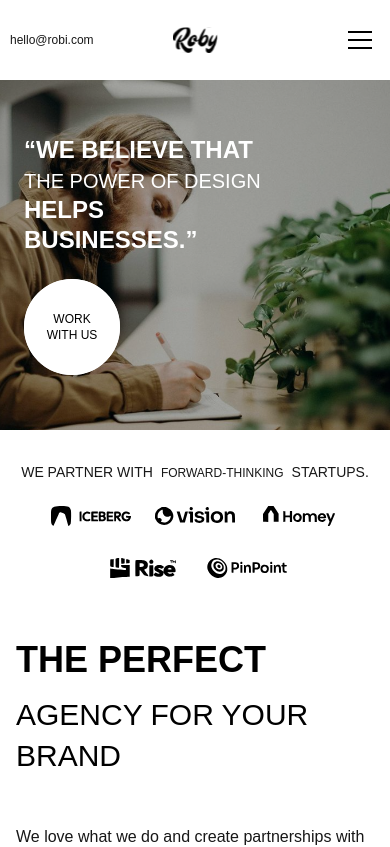
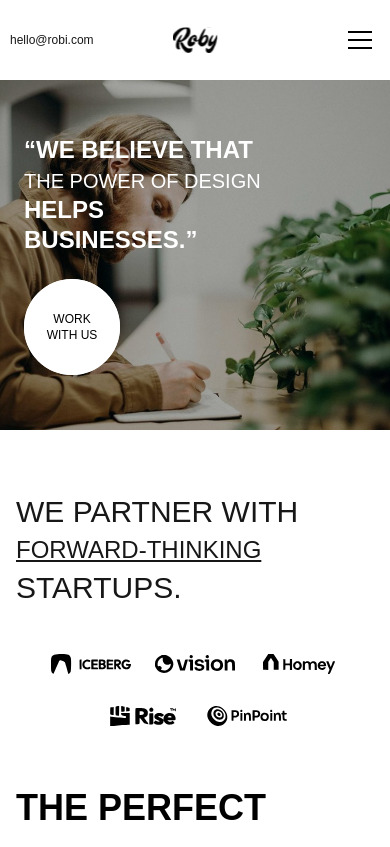
Before and after one commit to imflawlezz/roby-landing, a Next.js app: page / in a window 390 px wide. Shown: the top 847 px of the page. Built offline with nearby package versions, Linux system fonts and the light colour scheme.

Commit message:
style: add --paragraph color variable, adjust existing components to use it

```diff
--- a/src/app/globals.css
+++ b/src/app/globals.css
@@ -4,6 +4,7 @@
 :root {
   --background: #ffffff;
   --foreground: #171717;
+  --paragraph: #747474;
   --font-roboto: #{roboto.style.fontFamily};
   --font-roboto-mono: #{robotoMono.style.fontFamily};
 }
--- a/src/components/sections/Header.tsx
+++ b/src/components/sections/Header.tsx
@@ -65,7 +65,7 @@ export const Header = () => {
                         }}
                     >
                         <div className="hidden lg:flex flex-col justify-center gap-1 transition-all duration-300">
-                            <p className="text-xs lg:text-lg text-gray-500">
+                            <p className="text-xs lg:text-lg text-[var(--paragraph)]">
                                 A creative agency based in Helsinki.
                             </p>
                             <a
--- a/src/components/sections/Partners.tsx
+++ b/src/components/sections/Partners.tsx
@@ -2,16 +2,16 @@ import { LogoGrid } from "@/components/shared/LogoGrid";
 
 export const Partners = () => {
     return (
-        <section className="my-8 sm:my-12 md:my-20 lg:my-32 px-4 sm:px-6">
-            <div className="container mx-auto flex items-center justify-center mb-6 sm:mb-8 md:mb-12 lg:mb-16">
-                <div className="flex flex-wrap items-baseline justify-center gap-x-2 gap-y-1 text-center sm:gap-4 sm:text-left">
-                    <p className="text-sm sm:text-lg md:text-xl lg:text-2xl uppercase whitespace-nowrap">
+        <section className="my-16 sm:my-12 md:my-20 lg:my-32 px-4 sm:px-6">
+            <div className="container mx-auto flex items-center justify-center mb-12 sm:mb-8 md:mb-12 lg:mb-16">
+                <div className="max-w-sm sm:max-w-xl flex flex-wrap items-baseline justify-items-start sm:justify-center gap-x-2 gap-y-1 text-center sm:gap-4 sm:text-left">
+                    <p className="text-3xl sm:text-lg md:text-xl lg:text-2xl uppercase whitespace-nowrap">
                         We partner with
                     </p>
-                    <p className="text-xs sm:text-base md:text-lg lg:text-xl uppercase whitespace-nowrap">
+                    <p className="text-2xl underline sm:no-underline sm:text-base md:text-lg lg:text-xl uppercase whitespace-nowrap">
                         forward-thinking
                     </p>
-                    <p className="text-sm sm:text-lg md:text-xl lg:text-2xl uppercase whitespace-nowrap">
+                    <p className="text-3xl sm:text-lg md:text-xl lg:text-2xl uppercase whitespace-nowrap">
                         startups.
                     </p>
                 </div>
```
